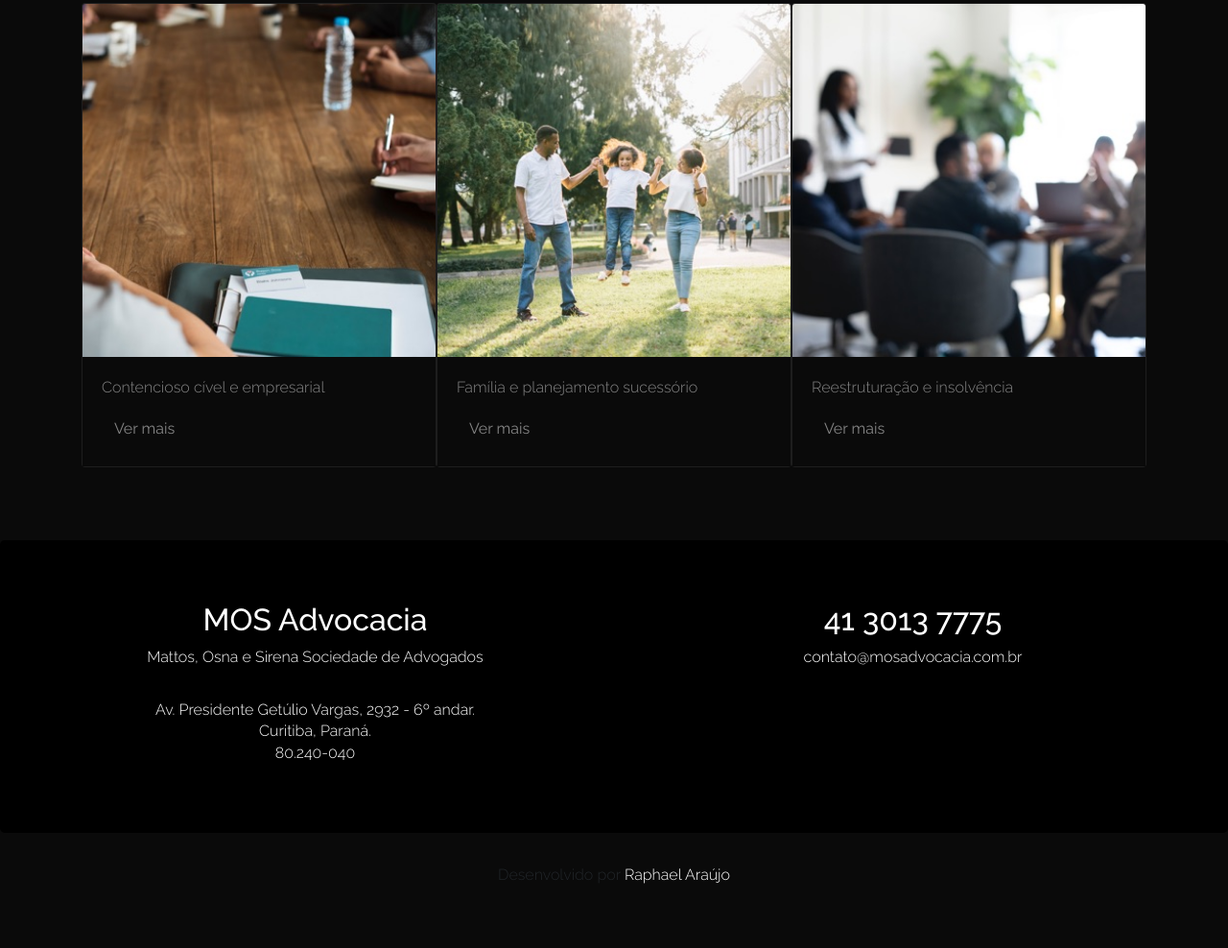
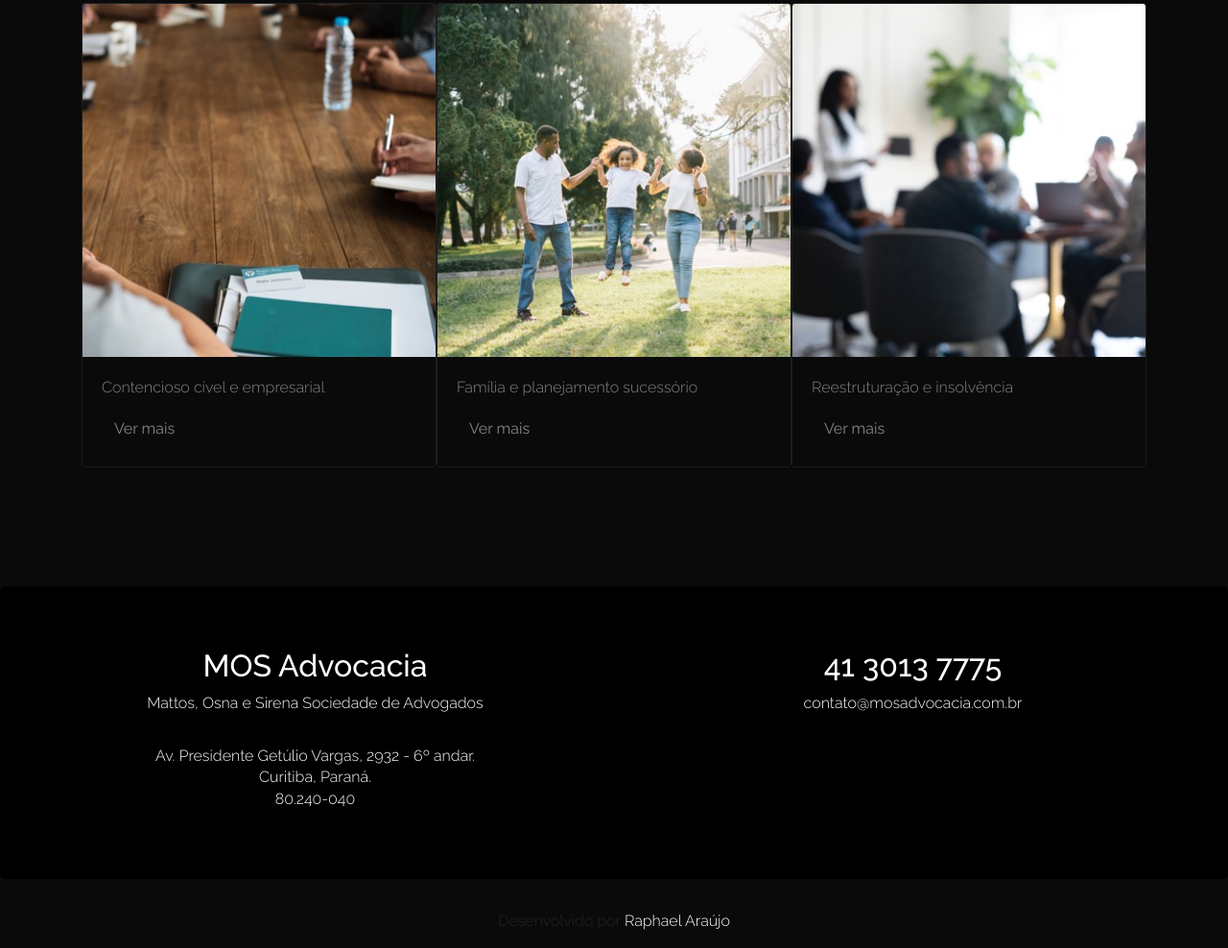
Before and after one commit to rwsaraujo/araujo-advocacia, a plain HTML site: page index.html in a window 1280 px wide. Shown: the part 1316-2304 px from the top of the page at 96% size. Before the commit the page ends 2256 px from the top, so only its background shows below. Drawn offline with nearby package versions, Linux system fonts and the light colour scheme.

Commit message:
alinhamento do rodapé

```diff
--- a/index.html
+++ b/index.html
@@ -191,7 +191,7 @@
             </div>
         </div>
         <!-- Footer -->
-        <div id="rodape" class="jumbotron text-center">
+        <div id="rodape" class="jumbotron text-center mt-5">
             <div class="row">
                 <!-- Endereço -->
                 <div class="col" id="footer-endereco">
```
